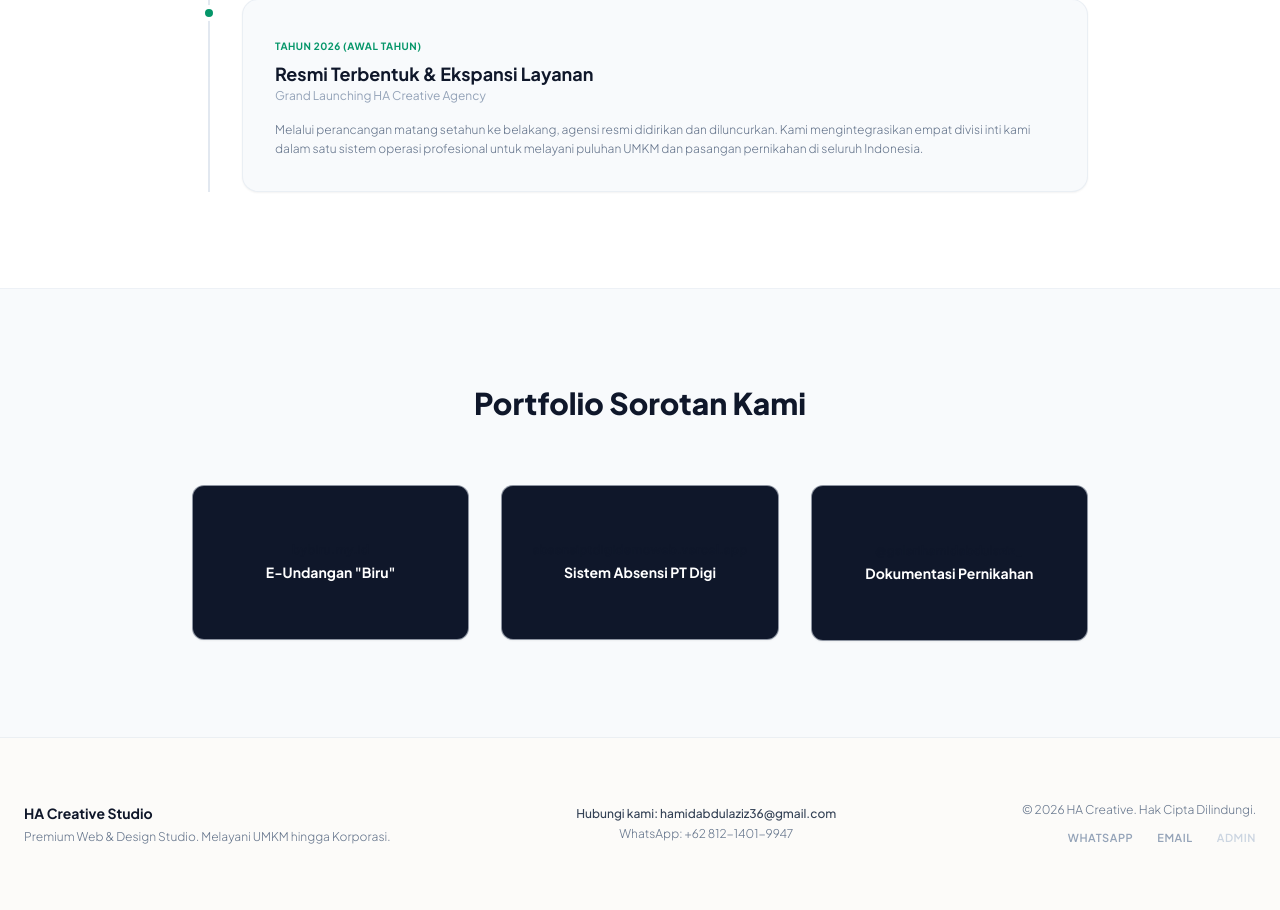
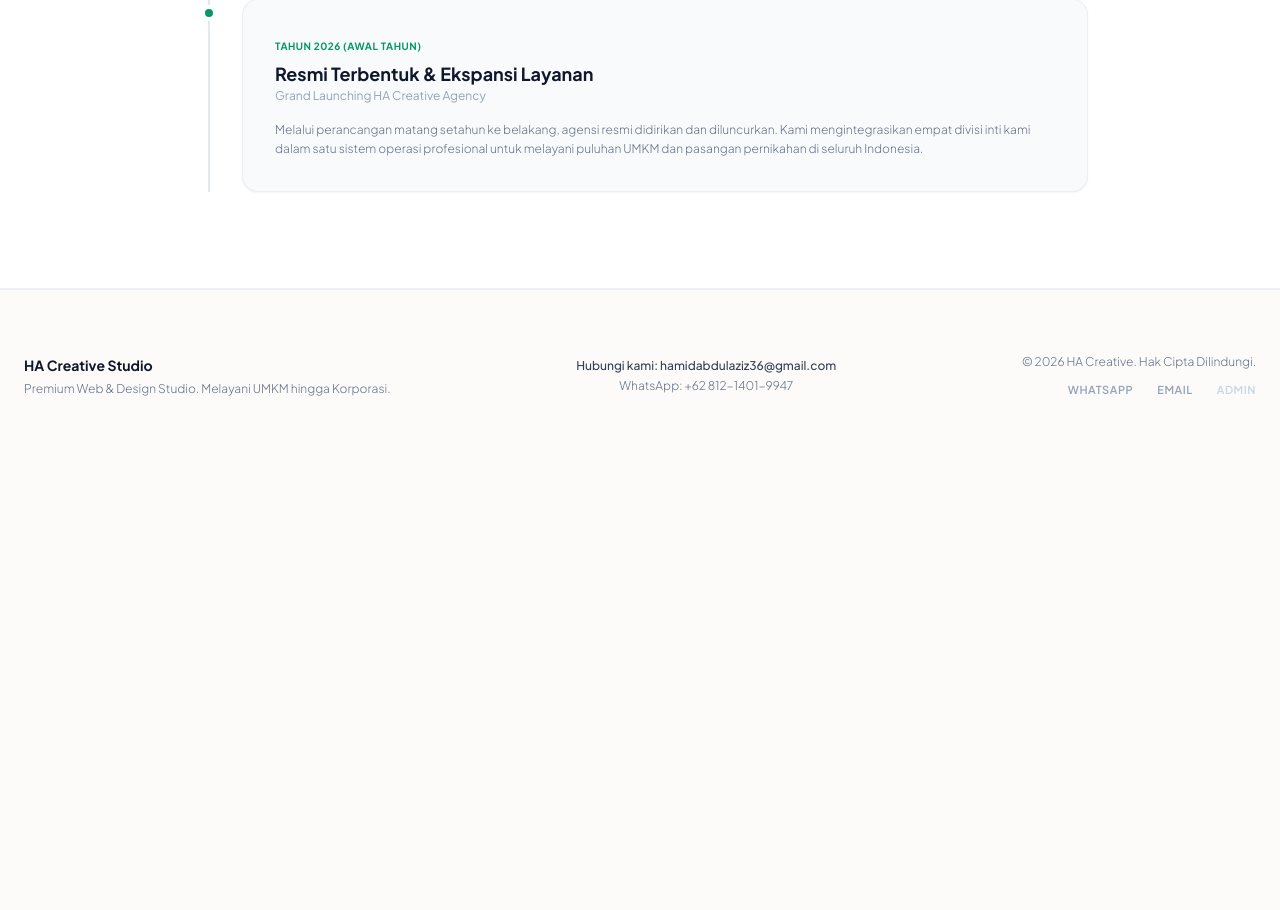
Before and after one commit to HAMIDUMMAZIDUN/PORTOFOLIOHAMID, a Laravel app: page /tentang-saya in a window 1280 px wide. Shown: the part 1735-2645 px from the top of the page. After the commit the page ends 2131 px from the top, so only its background shows below. Run offline with Laravel 12, Linux system fonts and the light colour scheme; some libraries are stand-ins or nearby versions.

Commit message:
clean: remove Portfolio Sorotan section from About page

```diff
--- a/resources/views/about.blade.php
+++ b/resources/views/about.blade.php
@@ -126,55 +126,4 @@
             </div>
         </div>
     </section>
-
-    <!-- Latest Creative Agency Works / Portfolio Highlights -->
-    <section class="py-24 px-6 bg-slate-50 dark:bg-[#0e1320]">
-        <div class="max-w-4xl mx-auto">
-            <h2 class="text-3xl font-extrabold text-premium-navy dark:text-white mb-16 text-center">Portfolio Sorotan Kami</h2>
-
-            <div class="grid md:grid-cols-3 gap-8">
-                <!-- Card: Undangan Digital -->
-                <a href="https://bybiru.my.id/" target="_blank" class="group relative overflow-hidden aspect-video block shadow-sm rounded-xl border border-slate-200/60 dark:border-slate-800 bg-premium-navy dark:bg-slate-900">
-                    <div class="absolute inset-0 flex items-center justify-center p-6 text-center">
-                        <div>
-                            <p class="text-slate-350 dark:text-slate-400 text-xs font-semibold font-sans tracking-wide">bybiru.my.id</p>
-                            <h4 class="text-white dark:text-slate-200 font-bold text-sm mt-1">E-Undangan "Biru"</h4>
-                        </div>
-                    </div>
-                    <div class="absolute inset-0 bg-gradient-to-t from-black/80 to-black/20 opacity-0 group-hover:opacity-100 transition-opacity duration-300 flex flex-col justify-end p-4">
-                        <span class="text-premium-emerald text-[9px] font-bold tracking-widest uppercase">Web Development</span>
-                        <p class="text-white text-xs font-bold leading-snug">Undangan Digital Interaktif</p>
-                    </div>
-                </a>
-
-                <!-- Card: PT Digi Teko -->
-                <a href="https://absensiptdigidemoweb.vercel.app/" target="_blank" class="group relative overflow-hidden aspect-video block shadow-sm rounded-xl border border-slate-200/60 dark:border-slate-800 bg-premium-navy dark:bg-slate-900">
-                    <div class="absolute inset-0 flex items-center justify-center p-6 text-center">
-                        <div>
-                            <p class="text-slate-355 dark:text-slate-400 text-xs font-semibold font-sans tracking-wide">absensiptdigidemoweb.vercel.app</p>
-                            <h4 class="text-white dark:text-slate-200 font-bold text-sm mt-1">Sistem Absensi PT Digi</h4>
-                        </div>
-                    </div>
-                    <div class="absolute inset-0 bg-gradient-to-t from-black/80 to-black/20 opacity-0 group-hover:opacity-100 transition-opacity duration-300 flex flex-col justify-end p-4">
-                        <span class="text-premium-emerald text-[9px] font-bold tracking-widest uppercase">Web Development</span>
-                        <p class="text-white text-xs font-bold leading-snug">Project & Attendance System</p>
-                    </div>
-                </a>
-
-                <!-- Card: Instagram -->
-                <a href="https://instagram.com/galerihamidabdulaziz_" target="_blank" class="group relative overflow-hidden aspect-video block shadow-sm rounded-xl border border-slate-200/60 dark:border-slate-800 bg-premium-navy dark:bg-slate-900">
-                    <div class="absolute inset-0 flex items-center justify-center p-6 text-center">
-                        <div>
-                            <p class="text-slate-350 dark:text-slate-400 text-xs font-semibold font-sans tracking-wide">@galerihamidabdulaziz_</p>
-                            <h4 class="text-white dark:text-slate-200 font-bold text-sm mt-1">Dokumentasi Pernikahan</h4>
-                        </div>
-                    </div>
-                    <div class="absolute inset-0 bg-gradient-to-t from-black/80 to-black/20 opacity-0 group-hover:opacity-100 transition-opacity duration-300 flex flex-col justify-end p-4">
-                        <span class="text-premium-emerald text-[9px] font-bold tracking-widest uppercase">Wedding Photography</span>
-                        <p class="text-white text-xs font-bold leading-snug">Wedding & Pre-wedding Cinematics</p>
-                    </div>
-                </a>
-            </div>
-        </div>
-    </section>
 @endsection
```
